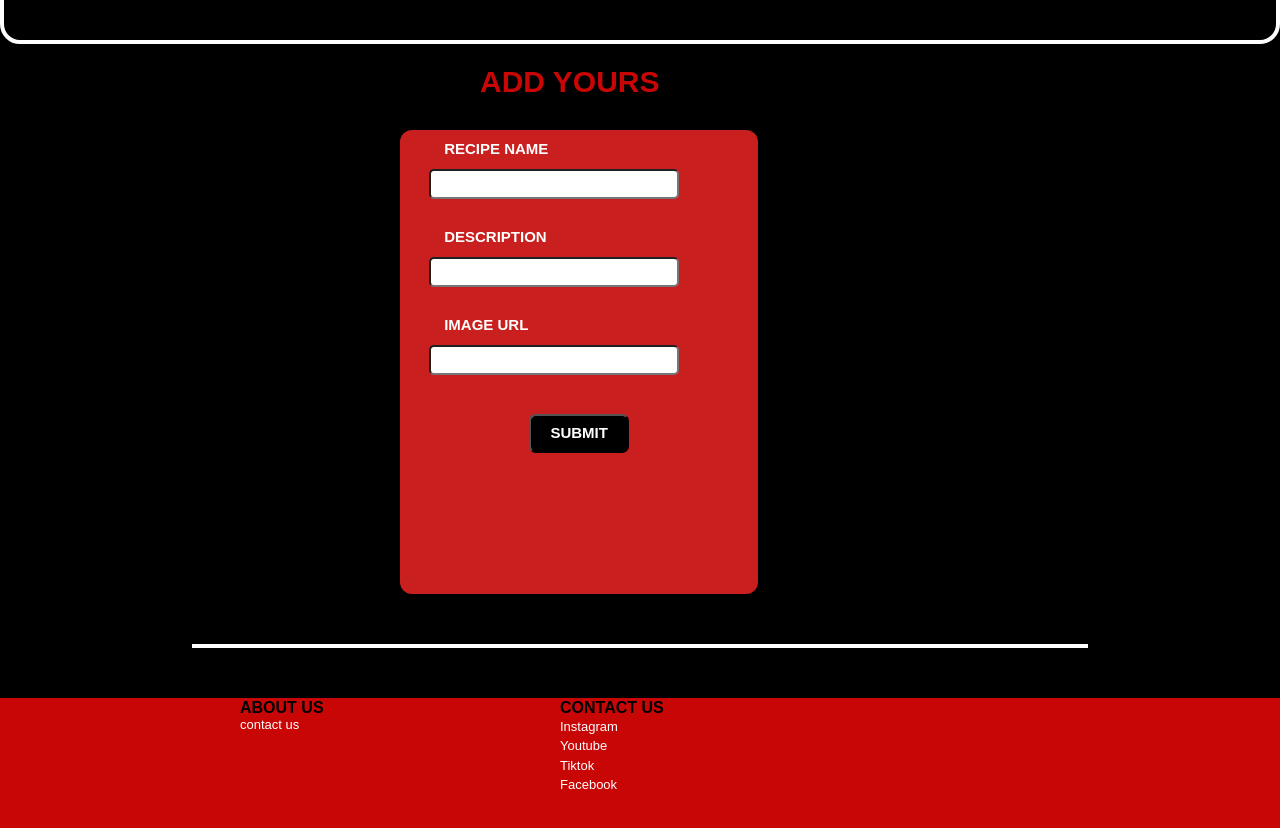
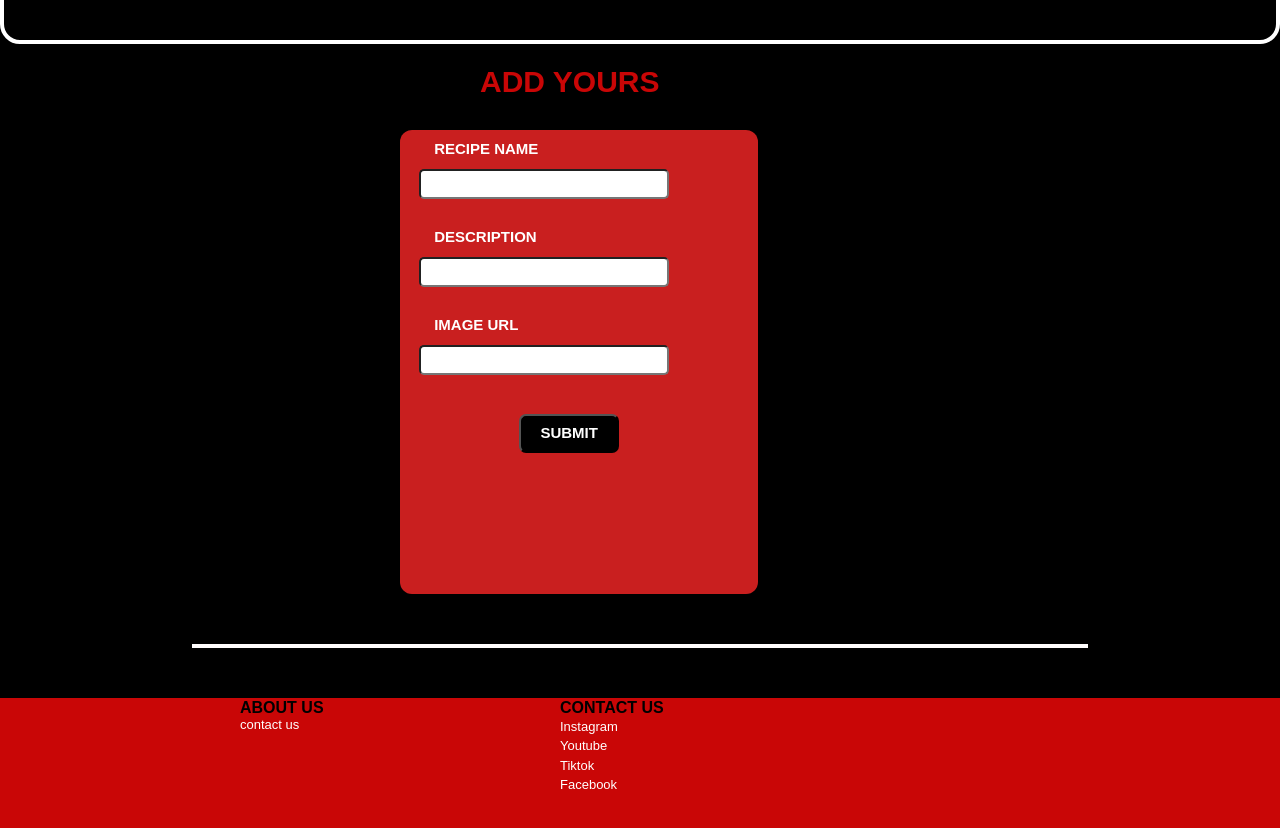
Before and after one commit to mujahidina/phase-1-project, a website: page index.html in a window 1280 px wide. Shown: the part 1140-1968 px from the top of the page. Drawn offline with nearby package versions, Linux system fonts and the light colour scheme.

Commit message:
changed the form max-width to 320px

```diff
--- a/styles.css
+++ b/styles.css
@@ -237,7 +237,7 @@ body{
   display: flex;
   flex-direction: column;
   align-items: flex-start;
-  max-width: 300px;
+  max-width: 320px;
   margin: auto;
 }
 
```
